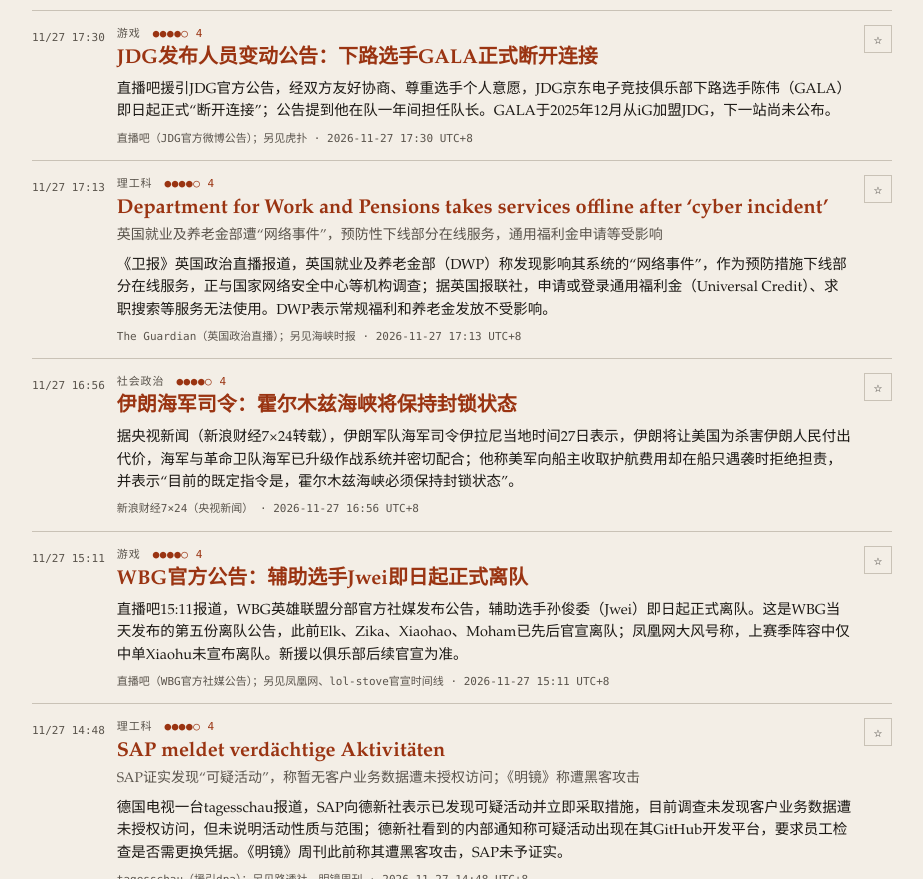
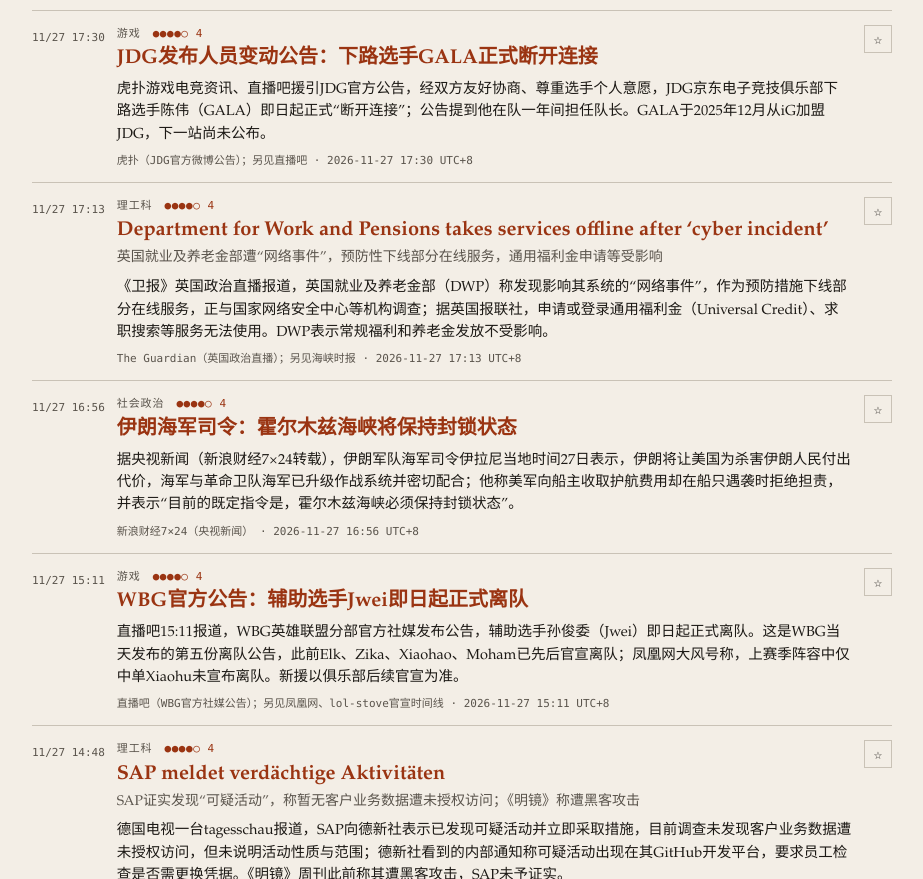
Before and after one commit to Elysiasd/global-hot-news, a plain HTML site: page global-hot-news.html in a window 1280 px wide. Shown: the part 1217-2096 px from the top of the page, without its empty margins (178-1101 px from the left). Drawn offline with Linux system fonts and the light colour scheme.

Commit message:
Deploy 整点电讯 2026-11-27 19:00 UTC+8

```diff
--- a/global-hot-news.html
+++ b/global-hot-news.html
@@ -366,9 +366,9 @@
       "heat": 4,
       "headline_original": "JDG发布人员变动公告：下路选手GALA正式断开连接",
       "headline": "JDG官宣下路GALA（陈伟）即日起离队，结束担任队长的一个赛季",
-      "summary": "直播吧援引JDG官方公告，经双方友好协商、尊重选手个人意愿，JDG京东电子竞技俱乐部下路选手陈伟（GALA）即日起正式“断开连接”；公告提到他在队一年间担任队长。GALA于2025年12月从iG加盟JDG，下一站尚未公布。",
-      "source": "直播吧（JDG官方微博公告）；另见虎扑",
-      "url": "http://news.zhibo8.com/game/2026-11-27/6b0953cee68fcnative.htm",
+      "summary": "虎扑游戏电竞资讯、直播吧援引JDG官方公告，经双方友好协商、尊重选手个人意愿，JDG京东电子竞技俱乐部下路选手陈伟（GALA）即日起正式“断开连接”；公告提到他在队一年间担任队长。GALA于2025年12月从iG加盟JDG，下一站尚未公布。",
+      "source": "虎扑（JDG官方微博公告）；另见直播吧",
+      "url": "https://bbs.hupu.com/644249548.html",
       "published": "2026-11-27 17:30 UTC+8",
       "published_iso": "2026-11-27T17:30:00+08:00"
     },
```
Also changed, not shown: editions/20261127-19.html (+3 -3 lines), index.html (+3 -3 lines).
